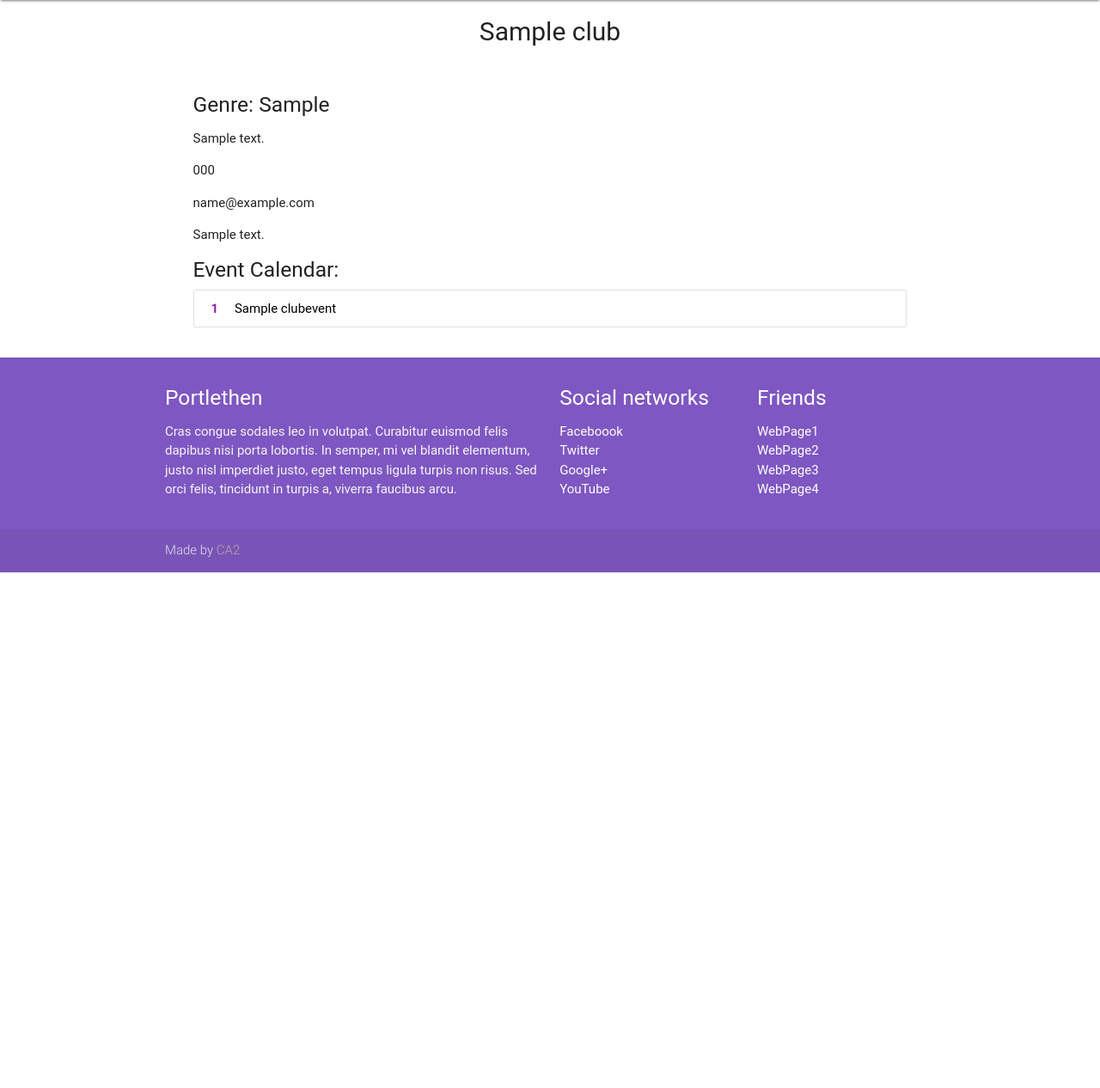
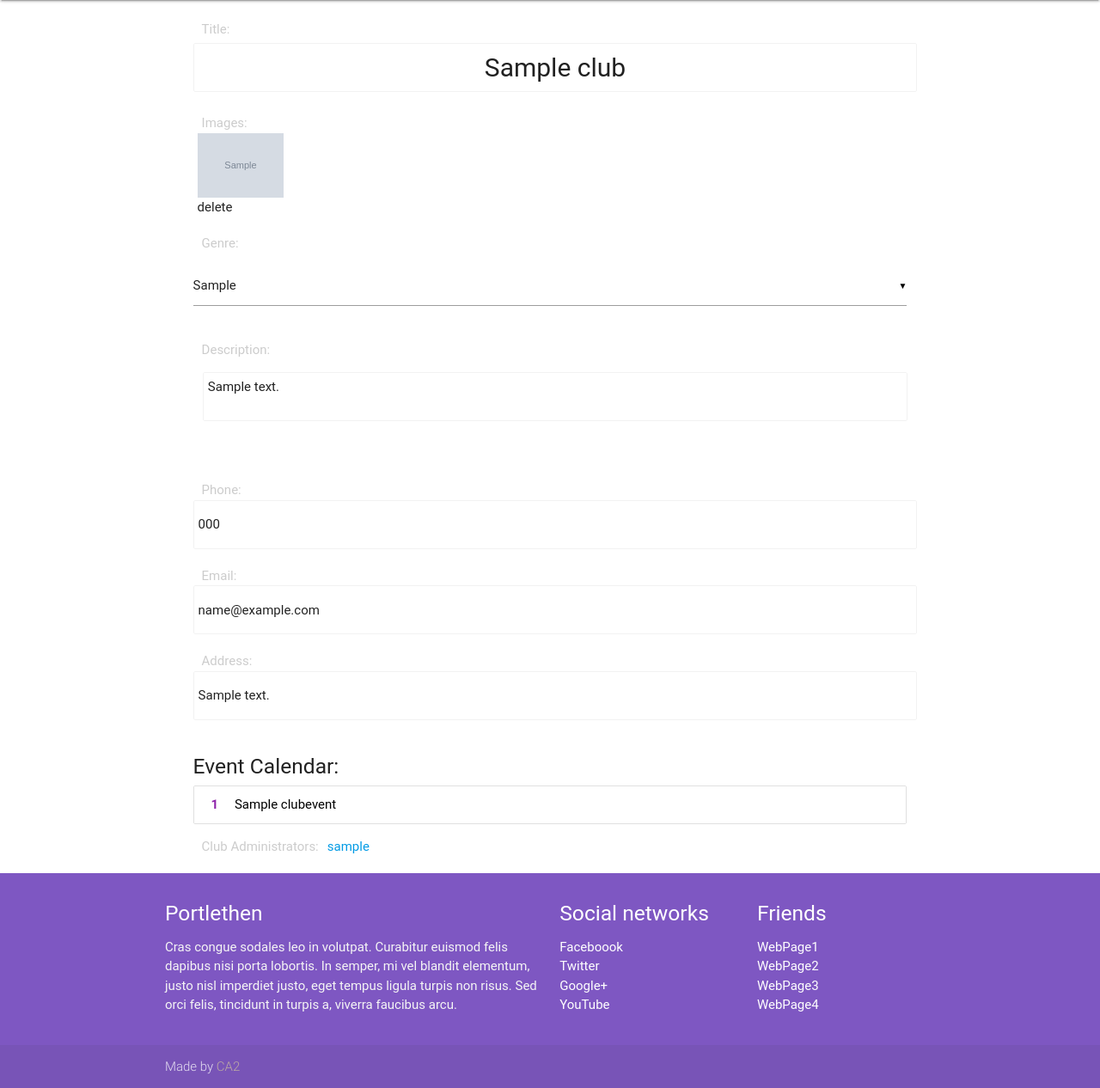
Before and after one commit to bladimip/portlethengo, a PHP site: a page that uses inc/club/t_club.php in a window 1280 px wide. Shown: the part 64-1330 px from the top of the page at 86% size. Before the commit the page ends 730 px from the top, so only its background shows below. Run offline with PHP 8.4, Linux system fonts and the light colour scheme; tables that the repository leaves empty hold one stand-in row (values such as "Sample post"); grey boxes marked "Sample" are stand-in pictures; some libraries are stand-ins or nearby versions; some web fonts are replaced.

Commit message:
siteAdminClub added, user class added

```diff
--- a/assets/css/style.css
+++ b/assets/css/style.css
@@ -115,6 +115,10 @@
 	padding: 5px !important;
 }
 
+.editField {
+	text-align: left;
+}
+
 .editLabel {
 	margin: 5px;
 	padding: 0 5px;;
@@ -167,6 +171,7 @@
 
 }
 
+
 .flexcontainer {
    display: -webkit-flex;
    display: flex;
--- a/inc/club/ClubAdminClass.php
+++ b/inc/club/ClubAdminClass.php
@@ -5,7 +5,6 @@
 class ClubAdmin extends Club {
 
   // METHODS
-
   public function addGenres($arr) {
     $this->genresAvailable = $arr;
   }
@@ -51,7 +50,7 @@
         $image = $this->images[$i];
         echo '<div class="imgLayout">
                   <div class="editImage">
-                    <img class="materialboxed" src="http://lorempixel.com/580/250/nature/'.$i.'" alt="'. $image->getAltName() .'">
+                    <img class="materialboxed" src="'. $image->getPath() .'" alt="'. $image->getAltName() .'">
                   </div>
                   <div class="ImgDeleteBtn"><span class="lnr lnr-trash"></span>delete</div>
               </div>';
@@ -72,9 +71,14 @@
 
   public function showContacts() {
 
-    echo '<p><span class="lnr lnr-phone-handset"></span> '. $this->getPhone() .'</p>
-          <p><span class="lnr lnr-envelope"></span> '. $this->getEmail() .'</p>
-          <p><span class="lnr lnr-location"></span> '. $this->getAddress() .'</p>';
+    echo '<br><div class="row">
+            <span class="lnr lnr-pencil"></span><span class="editLabel">Phone:</span>
+            <input type="text" class="editField edit" name="cPhone" value="'. $this->getPhone() .'">
+            <span class="lnr lnr-pencil"></span><span class="editLabel">Email:</span>
+            <input type="text" class="editField edit" name="cEmail" value="'. $this->getEmail() .'">
+            <span class="lnr lnr-pencil"></span><span class="editLabel">Address:</span>
+            <input type="text" class="editField edit" name="cAddress" value="'. $this->getAddress() .'">
+          </div>';
   }
 
   public function showCalendar() {
--- a/inc/club/ClubClass.php
+++ b/inc/club/ClubClass.php
@@ -113,7 +113,7 @@
       for ($i=0; $i<count($this->images); $i++) {
         $image = $this->images[$i];
         echo '<li>
-                <img src="http://lorempixel.com/580/250/nature/'.$i.'" alt="'. $image->getAltName() .'"> <!-- random image -->
+                <img src="'. $image->getPath() .'" alt="'. $image->getAltName() .'"> <!-- random image -->
                 <div class="caption center-align">
                   <h3>Title - '. $image->getAltName() .'!</h3>
                   <h5 class="light grey-text text-lighten-3">Path '. $image->getPath() .'.</h5>
--- /dev/null
+++ b/inc/club/ClubSiteAdminClass.php
@@ -0,0 +1,46 @@
+<?php
+
+include('ClubAdminClass.php');
+
+class ClubSiteAdmin extends ClubAdmin {
+
+  private $thatClubAdmins = [];
+
+  // METHODS
+  //Overwrite a display function(method)
+  public function displayContent() {
+
+    echo '<div class="row">';
+      echo '<div class="col s12 l8 offset-l2 justify">';
+        $this->showTitle();
+        $this->showImages();
+        $this->showCategory();
+        $this->showDescription();
+        $this->showContacts();
+        $this->showCalendar();
+        // Display all admins of that club
+        $this->showClubAdmins();
+      echo '</div>';
+    echo '</div>';
+  }
+
+  public function addClubAdmins($arr) {
+    $this->thatClubAdmins = $arr;
+  }
+
+  // Test function(method)
+  public function toStringClubAdmins() {
+    foreach ($this->thatClubAdmins as $value) {
+      echo $value->getUsername() .'<br>';
+    }
+  }
+
+  public function showClubAdmins() {
+    echo '<span class="editLabel">Club Administrators:</span>';
+    foreach ($this->thatClubAdmins as $value) {
+      echo '<a>'. $value->getUsername() .'</a>';
+    }
+  }
+
+}
+?>
--- /dev/null
+++ b/inc/club/UserClass.php
@@ -0,0 +1,28 @@
+<?php
+
+class User {
+
+  private $id;
+  private $username;
+
+  public function __construct($id, $username) {
+    $this->id = $id;
+    $this->username = $username;
+  }
+
+  // METHODS
+  public function getId() {
+    return $this->id;
+  }
+
+  public function getUsername() {
+    return $this->username;
+  }
+
+  public function toString() {
+    echo 'USER ID: '. $this->getId() .
+          'USERNAME: '. $this->getUsername();
+  }
+}
+
+?>
--- a/inc/club/t_club.php
+++ b/inc/club/t_club.php
@@ -17,21 +17,24 @@
 
 include('../db/simpleDB.php');
 include('../layouts/HTMLcomponents.php');
-include('ClubAdminClass.php');
+include('ClubSiteAdminClass.php');
 include('ImageClass.php');
 include('EventClass.php');
+include('UserClass.php');
 
 // Navbar
 top("Club name goes here");
 
 // test variables
 $userId = 2;
-$clubAdmin = 1;
+$clubAdmin = 0;
 $nkpag = 0;
-$siteAdmin = 0;
+$siteAdmin = 1;
 
 // User type variable (contributer -default, ClubAdmin of selected club or siteAdmin)
 $userType = "contributor";
+
+$thatClubId;
 
 //Other page content
 // Check if a club name is passed to this script
@@ -68,6 +71,8 @@
     if (mysqli_num_rows($club) == 1) {
         while ($row = $club->fetch_assoc()) {
 
+          $thatClubId = $row["club_id"];
+
           // Create a club object depending on the user type
           if ($userType == "contributor") {
               $clubObj = new Club($row["club_id"], $row["name"], $row["category"], $row["description"], $row["phone"], $row["email"], $row["address"]);
@@ -76,7 +81,7 @@
               $clubObj = new ClubAdmin($row["club_id"], $row["name"], $row["category"], $row["description"], $row["phone"], $row["email"], $row["address"]);
 
           } elseif ($userType == "siteAdmin") {
-              //...
+              $clubObj = new ClubSiteAdmin($row["club_id"], $row["name"], $row["category"], $row["description"], $row["phone"], $row["email"], $row["address"]);
           }
           // test
           //$clubObj->toString();
@@ -110,7 +115,7 @@
         }
 
         // Add available club genres (for ClubAdmin and SiteAdmin only)
-        if ($clubObj instanceof ClubAdmin) {
+        if ($clubObj instanceof ClubAdmin || $clubObj instanceof ClubSiteAdmin) {
             $db = new Connection();
             $db->open();
             $genres = $db->runQuery("SELECT * FROM clubgenre");
@@ -121,6 +126,21 @@
               $genresArr[$row["code"]] = $row["category"];
             }
             $clubObj->addGenres($genresArr);
+        }
+
+        if ($clubObj instanceof ClubSiteAdmin) {
+            $db = new Connection();
+            $db->open();
+            $thatClubAdmins = $db->runQuery("SELECT * FROM users, clubadmins WHERE users.user_id = clubadmins.user_id AND clubadmins.club_id = ". $thatClubId ."");
+            $db->close();
+
+            $adminsArr = array();
+            while ($row = $thatClubAdmins->fetch_assoc()) {
+              $adminsArr[] = new User($row["user_id"], $row["username"]);
+            }
+            $clubObj->addClubAdmins($adminsArr);
+            // test
+            //$clubObj->toStringClubAdmins();
         }
         // test
         //$clubObj->eventsToString();
```
Also changed, not shown: assets/images/siteadmin.png (added).
